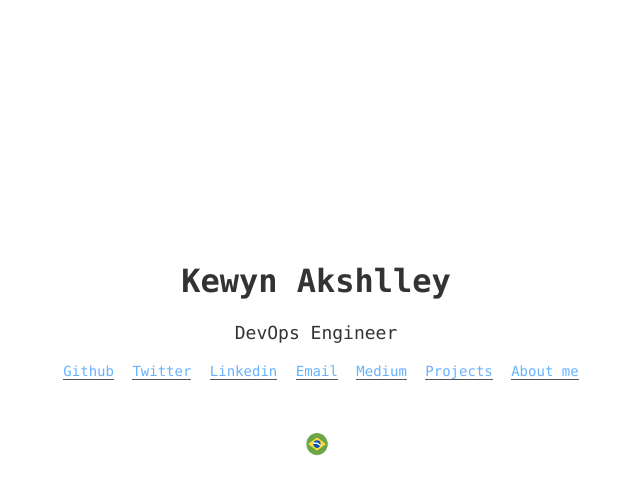
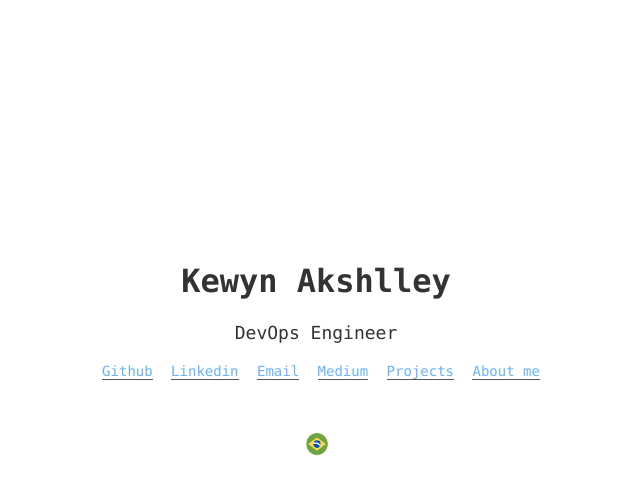
Before and after one commit to kewynakshlley/kewynakshlley.github.io, a Jekyll site: the page built from index.html, in a window 1280 px wide. Shown: the top 495 px of the page, without its empty margins (324-964 px from the left). Built offline with Jekyll 4.4.1, drawn with Linux system fonts in a browser that asks for light colours.

Commit message:
Update index.html

```diff
--- a/index.html
+++ b/index.html
@@ -6,7 +6,6 @@ layout: home
 	<p style="font-weight:bold;font-size:32px;">Kewyn Akshlley</p>
 	<p style="font-size:18px;">DevOps Engineer</p>
   <a class="home-links" target="_blank" href="{{ site.github }}">Github</a>
-  <a class="home-links" target="_blank" href="{{ site.twitter }}">Twitter</a>
   <a class="home-links" target="_blank" href="{{ site.linkedin }}">Linkedin</a>
   <a class="home-links" target="_blank" href="mailto:kewynakshlley@gmail.com">Email</a>
   <a class="home-links" target="_blank" href="{{ site.medium }}">Medium</a>
```
